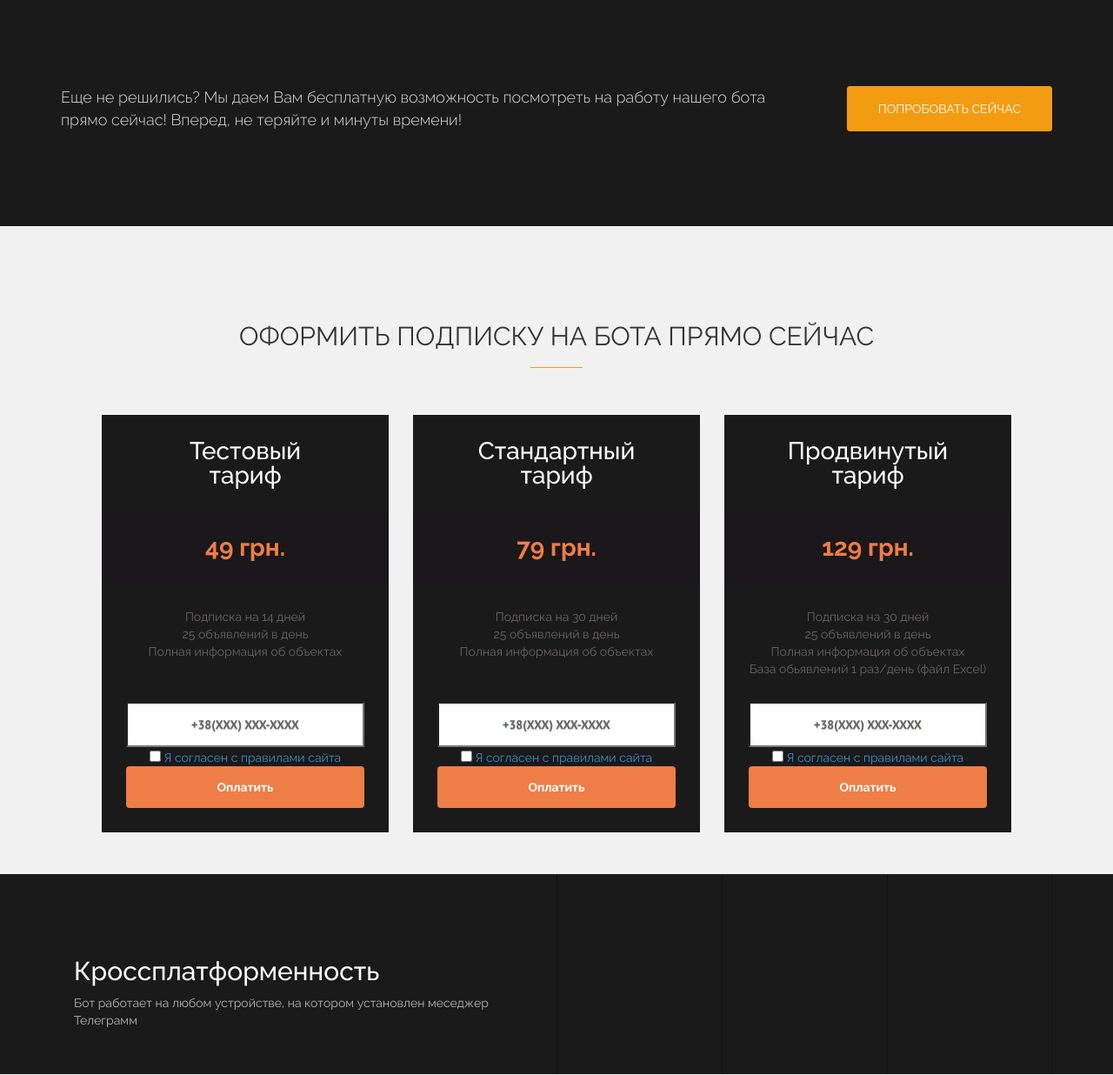
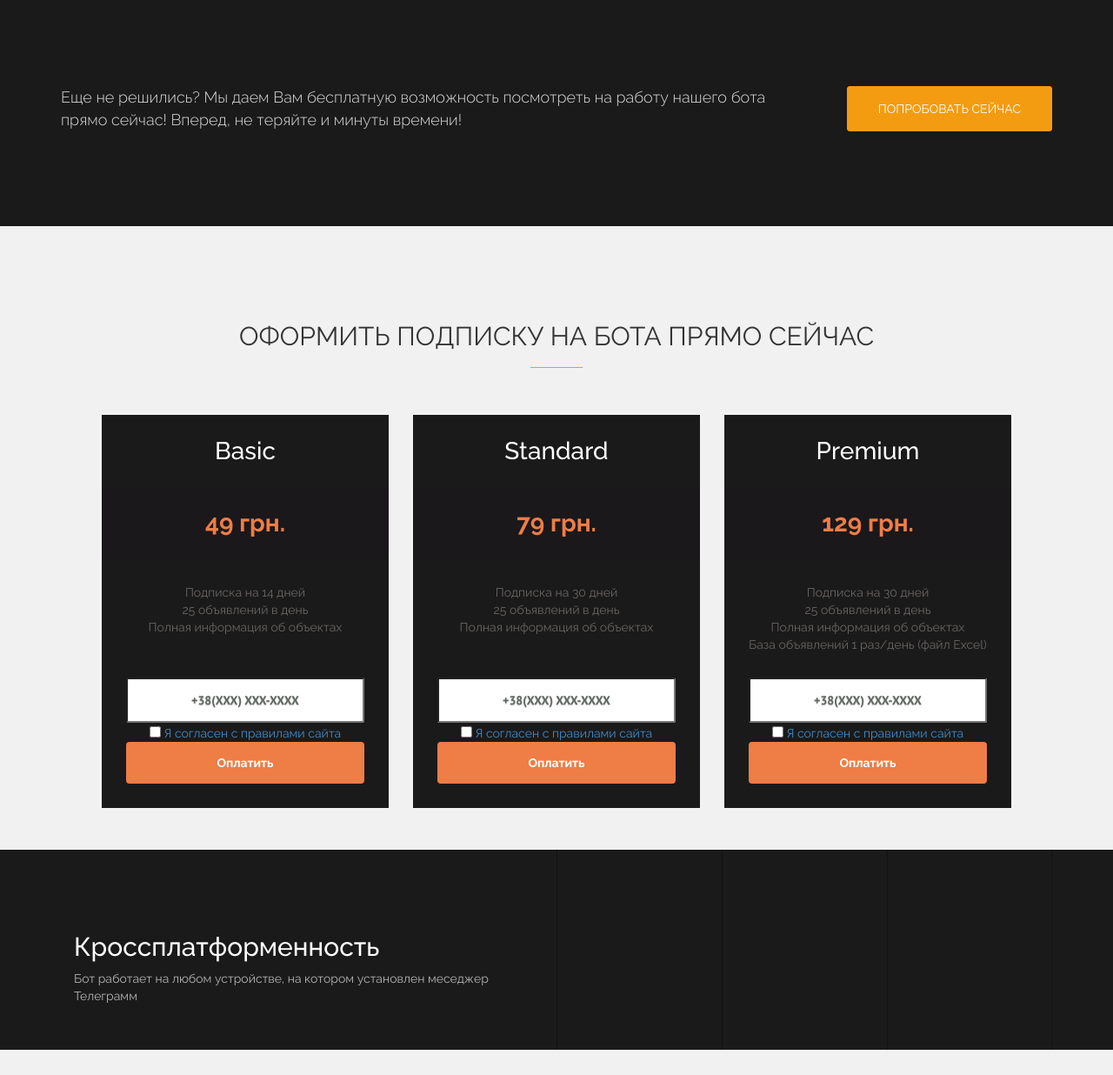
Before and after one commit to VrKing/my-first-blog, a Django app: page / in a window 1280 px wide. Shown: the part 1813-3049 px from the top of the page at 87% size. Run offline with Django 3.2, Linux system fonts and the light colour scheme; some libraries are stand-ins or nearby versions; some web fonts are replaced.

Commit message:
New Price Form

```diff
--- a/blog/static/css/component.css
+++ b/blog/static/css/component.css
@@ -349,6 +349,7 @@
 	padding: 1em 2em;
 	border-radius: 4px;
 	background: #ef7d46;
+	width: 83%;
 	-webkit-transition: background-color 0.3s, color 0.3s;
 	transition: background-color 0.3s, color 0.3s;
 }
--- a/blog/static/css/mybut.css
+++ b/blog/static/css/mybut.css
@@ -76,7 +76,7 @@
 
 
 
-#my-tel input[type="Tel"] {
+#application1 input[type="Tel"] {
   font-weight: bold;
   margin: 0 2em;
   padding: 1em 2em;
@@ -89,8 +89,52 @@
   left: 25%;
   top: 35%;
 }
+
+
 ::placeholder {
     color: #5e695f;
     text-shadow: 0 1px 1px rgba(0, 0, 0, .3);
     text-align: center;
 }
+
+#application2 input[type="Tel"] {
+  font-weight: bold;
+  margin: 0 2em;
+  padding: 1em 2em;
+  border-radius: 2px;
+
+  background: rgba(255, 255, 255, 1);
+
+  color: #080707;
+  width: 83%;
+  left: 25%;
+  top: 35%;
+}
+
+
+::placeholder {
+    color: #5e695f;
+    text-shadow: 0 1px 1px rgba(0, 0, 0, .3);
+    text-align: center;
+}
+
+#application3 input[type="Tel"] {
+  font-weight: bold;
+  margin: 0 2em;
+  padding: 1em 2em;
+  border-radius: 2px;
+
+  background: rgba(255, 255, 255, 1);
+
+  color: #080707;
+  width: 83%;
+  left: 25%;
+  top: 35%;
+}
+
+
+::placeholder {
+    color: #5e695f;
+    text-shadow: 0 1px 1px rgba(0, 0, 0, .3);
+    text-align: center;
+}
--- a/blog/templates/blog/post_list.html
+++ b/blog/templates/blog/post_list.html
@@ -333,7 +333,7 @@
 
               <div class="pricing pricing--yama">
                   <div class="pricing__item">
-                      <h3 class="pricing__title">Тестовый <br />тариф</h3>
+                      <h3 class="pricing__title">Basic</h3>
                       <p class="pricing__sentence"> </p>
                       <div class="pricing__price">49 грн.<span class="pricing__period"> </div>
                       <ul class="pricing__feature-list">
@@ -341,15 +341,20 @@
                           <li class="pricing__feature">25 объявлений в день</li>
                             <li class="pricing__feature">Полная информация об объектах </li><br />
                       </ul>
+                        <form id="application1" name="application" method="post" action="https://sci.interkassa.com/" enctype="utf-8">
+                            <input type="hidden" name="ik_co_id" value="5a01df413b1eaf233a8b4571" />
+                            <input type="hidden" name="ik_pm_no" value="ID_4233" />
+                            <input type="hidden" name="ik_am" value="10" />
+                            <input type="hidden" name="ik_cur" value="UAH" />
+                            <input type="hidden" name="ik_desc" value="Оплата бота" />
+                            <input name="IPF_PAYER_PHONE_NUMBER" type="Tel" id="tel1" maxlength="11" placeholder="+38(XXX) XXX-XXXX"   required/>
+                            <center><input name="option2" type="checkbox"  class="applicationcheckbox" form="application1" required/>  <a href="https://docs.google.com/document/d/1aIAT3Qa6EZTseiqxYu-IOwcIDXpOflvjgny4sE1tvVc/edit?usp=sharing"  target="_blank">Я согласен с правилами сайта </a></center>
+                            <button class="pricing__action" type="submit" form="application1">Оплатить</button>
+                        </form>
+                  </div>
 
-                      <form id="my-tel">
-                      <input name="IPF_PAYER_PHONE_NUMBER" type="Tel" id="tel1" maxlength="11" placeholder="+38(XXX) XXX-XXXX"   required/>
-                    </form >
-                    <center><input name="option2" type="checkbox"  class="applicationcheckbox" form="application" required/>  <a href="https://docs.google.com/document/d/1aIAT3Qa6EZTseiqxYu-IOwcIDXpOflvjgny4sE1tvVc/edit?usp=sharing"  target="_blank">Я согласен с правилами сайта </a></center>
-                      <button class="pricing__action">Оплатить</button>
-                  </div>
                   <div class="pricing__item">
-                      <h3 class="pricing__title">Стандартный тариф</h3>
+                      <h3 class="pricing__title">Standard</h3>
                       <p class="pricing__sentence"> </p>
                       <div class="pricing__price">79 грн.<span class="pricing__period"> </div>
                       <ul class="pricing__feature-list">
@@ -358,28 +363,38 @@
                           <li class="pricing__feature">Полная информация об объектах </li><br />
 
                       </ul>
-                      <form id="my-tel">
-                      <input name="IPF_PAYER_PHONE_NUMBER" type="Tel" id="tel1" maxlength="11" placeholder="+38(XXX) XXX-XXXX"   required/>
-                    </form >
-                    <center><input name="option2" type="checkbox"  class="applicationcheckbox" form="application" required/>  <a href="https://docs.google.com/document/d/1aIAT3Qa6EZTseiqxYu-IOwcIDXpOflvjgny4sE1tvVc/edit?usp=sharing"  target="_blank">Я согласен с правилами сайта </a></center>
-                      <button class="pricing__action">Оплатить</button>
+                      <form id="application2" name="application" method="post" action="https://sci.interkassa.com/" enctype="utf-8">
+                          <input type="hidden" name="ik_co_id" value="5a01df413b1eaf233a8b4571" />
+                          <input type="hidden" name="ik_pm_no" value="ID_4233" />
+                          <input type="hidden" name="ik_am" value="20" />
+                          <input type="hidden" name="ik_cur" value="UAH" />
+                          <input type="hidden" name="ik_desc" value="Оплата бота" />
+                          <input name="IPF_PAYER_PHONE_NUMBER" type="Tel" id="tel1" maxlength="11" placeholder="+38(XXX) XXX-XXXX"   required/>
+                          <center><input name="option2" type="checkbox"  class="applicationcheckbox" form="application2" required/>  <a href="https://docs.google.com/document/d/1aIAT3Qa6EZTseiqxYu-IOwcIDXpOflvjgny4sE1tvVc/edit?usp=sharing"  target="_blank">Я согласен с правилами сайта </a></center>
+                          <button class="pricing__action" type="submit" form="application2">Оплатить</button>
+                      </form>
                   </div>
                   <div class="pricing__item">
-                      <h3 class="pricing__title">Продвинутый тариф </h3>
+                      <h3 class="pricing__title">Premium</h3>
                       <p class="pricing__sentence"> </p>
                       <div class="pricing__price"> 129 грн.<span class="pricing__period"> </div>
                       <ul class="pricing__feature-list">
                           <li class="pricing__feature">Подписка на 30 дней</li>
                           <li class="pricing__feature">25 объявлений в день</li>
                           <li class="pricing__feature">Полная информация об объектах</li>
-                          <li class="pricing__feature">База обьявлений 1 раз/день (файл Excel)</li>
+                          <li class="pricing__feature">База объявлений 1 раз/день (файл Excel)</li>
 
                       </ul>
-                      <form id="my-tel">
-                      <input name="IPF_PAYER_PHONE_NUMBER" type="Tel" id="tel1" maxlength="11" placeholder="+38(XXX) XXX-XXXX"   required/>
-                    </form >
-                    <center><input name="option2" type="checkbox"  class="applicationcheckbox" form="application" required/>  <a href="https://docs.google.com/document/d/1aIAT3Qa6EZTseiqxYu-IOwcIDXpOflvjgny4sE1tvVc/edit?usp=sharing"  target="_blank">Я согласен с правилами сайта </a></center>
-                      <button class="pricing__action">Оплатить</button>
+                      <form id="application3" name="application" method="post" action="https://sci.interkassa.com/" enctype="utf-8">
+                          <input type="hidden" name="ik_co_id" value="5a01df413b1eaf233a8b4571" />
+                          <input type="hidden" name="ik_pm_no" value="ID_4233" />
+                          <input type="hidden" name="ik_am" value="10" />
+                          <input type="hidden" name="ik_cur" value="UAH" />
+                          <input type="hidden" name="ik_desc" value="Оплата бота" />
+                          <input name="IPF_PAYER_PHONE_NUMBER" type="Tel" id="tel1" maxlength="11" placeholder="+38(XXX) XXX-XXXX"   required/>
+                          <center><input name="option2" type="checkbox"  class="applicationcheckbox" form="application3" required/>  <a href="https://docs.google.com/document/d/1aIAT3Qa6EZTseiqxYu-IOwcIDXpOflvjgny4sE1tvVc/edit?usp=sharing"  target="_blank">Я согласен с правилами сайта </a></center>
+                          <button class="pricing__action" type="submit" form="application3">Оплатить</button>
+                      </form>
                   </div>
               </div>
           </section>
```
